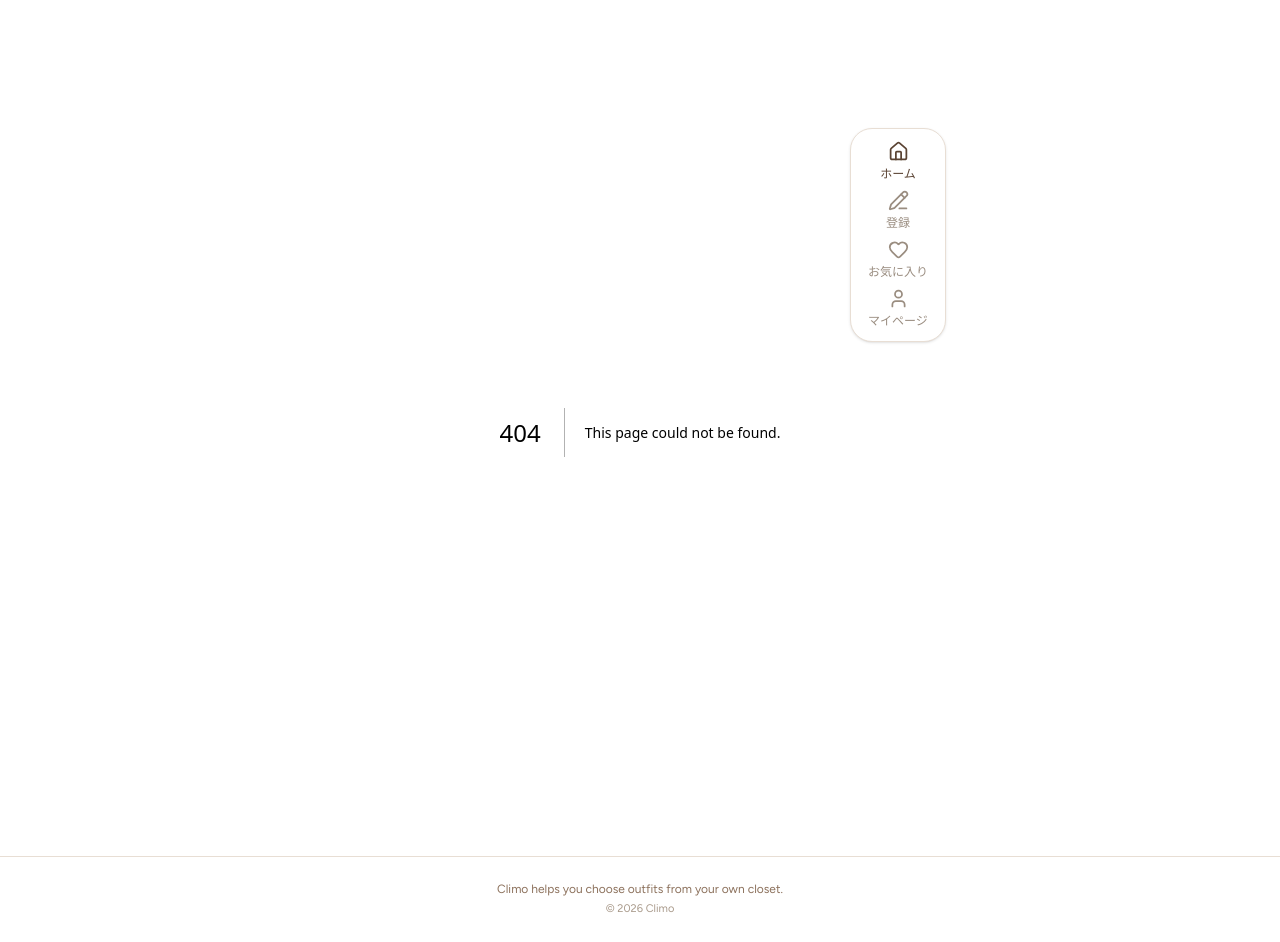
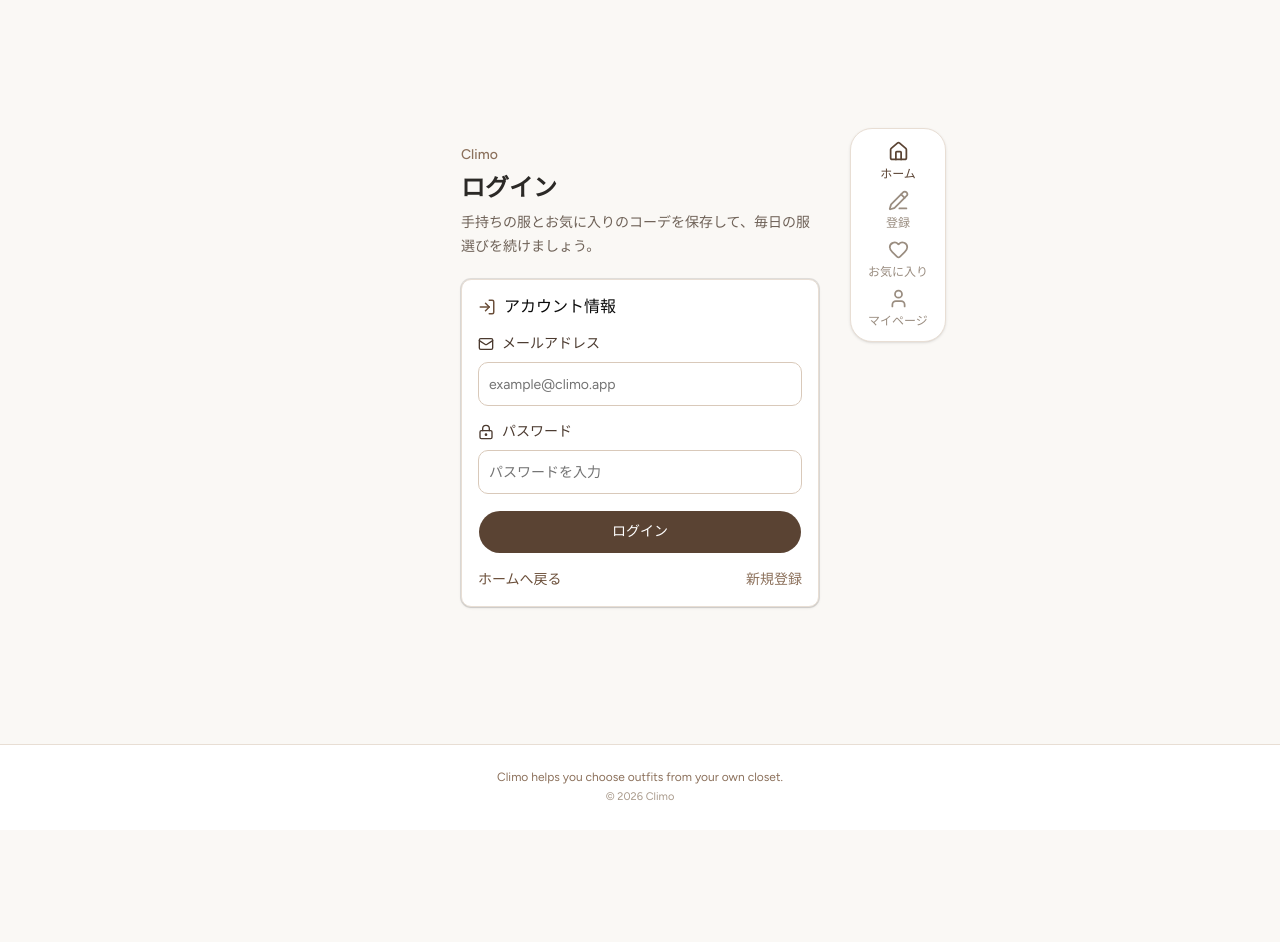
Before and after one commit to ms-engineer-bc26-01/teamB_section_9, a Next.js app in the folder frontend/: page /login in a window 1280 px wide. Before the commit this address had no page. After the commit the page ends 830 px from the top, so only its background shows below. Built offline with nearby package versions, Linux system fonts and the light colour scheme.

Commit message:
feat(fe): add login page

```diff
--- /dev/null
+++ b/frontend/src/app/login/page.tsx
@@ -0,0 +1,73 @@
+import Link from "next/link";
+import { LockKeyhole, LogIn, Mail } from "lucide-react";
+
+import { Button } from "@/components/ui/button";
+import { Card, CardContent, CardHeader, CardTitle } from "@/components/ui/card";
+import { Input } from "@/components/ui/input";
+
+export default function LoginPage() {
+  return (
+    <div className="flex min-h-[calc(100vh-7rem)] flex-col justify-center space-y-5">
+      <section className="space-y-2">
+        <p className="text-sm font-medium text-[#8C715C]">Climo</p>
+        <h1 className="text-2xl font-bold leading-tight text-[#2B2926]">
+          ログイン
+        </h1>
+        <p className="text-sm leading-6 text-[#6F6258]">
+          手持ちの服とお気に入りのコーデを保存して、毎日の服選びを続けましょう。
+        </p>
+      </section>
+
+      <Card className="rounded-lg border border-[#E8DED4] shadow-sm">
+        <CardHeader>
+          <CardTitle className="flex items-center gap-2">
+            <LogIn size={18} className="text-[#6B4F3A]" />
+            アカウント情報
+          </CardTitle>
+        </CardHeader>
+        <CardContent>
+          <form className="space-y-4">
+            <label className="block space-y-2">
+              <span className="flex items-center gap-2 text-sm font-medium text-[#4B3A2F]">
+                <Mail size={16} />
+                メールアドレス
+              </span>
+              <Input
+                type="email"
+                placeholder="example@climo.app"
+                autoComplete="email"
+                className="h-11 rounded-lg border-[#D9C9BA] bg-white"
+              />
+            </label>
+
+            <label className="block space-y-2">
+              <span className="flex items-center gap-2 text-sm font-medium text-[#4B3A2F]">
+                <LockKeyhole size={16} />
+                パスワード
+              </span>
+              <Input
+                type="password"
+                placeholder="パスワードを入力"
+                autoComplete="current-password"
+                className="h-11 rounded-lg border-[#D9C9BA] bg-white"
+              />
+            </label>
+
+            <Button className="h-11 w-full bg-[#5A4333] text-white hover:bg-[#4A372A]">
+              ログイン
+            </Button>
+          </form>
+
+          <div className="mt-4 flex items-center justify-between gap-3 text-sm">
+            <Link href="/" className="font-medium text-[#6B4F3A] underline-offset-4 hover:underline">
+              ホームへ戻る
+            </Link>
+            <Link href="/signup" className="text-[#8C715C] underline-offset-4 hover:underline">
+              新規登録
+            </Link>
+          </div>
+        </CardContent>
+      </Card>
+    </div>
+  );
+}
--- a/frontend/src/components/layout/Header.tsx
+++ b/frontend/src/components/layout/Header.tsx
@@ -1,5 +1,3 @@
-import { Bell, MapPin } from "lucide-react";
-
 export function Header() {
     return (
         <header className="h-4" />
```
